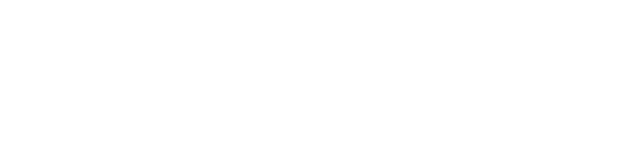
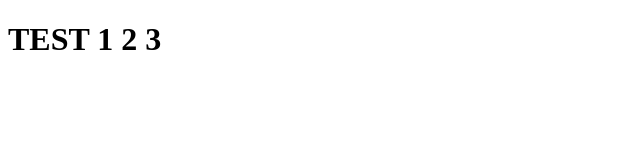
Before and after one commit to faishalyb/belajarGit, a plain HTML site: page index.html in a window 1280 px wide. Shown: the whole page, without its empty margins (0-640 px from the left). Drawn offline with Linux system fonts and the light colour scheme.

Commit message:
nambahin index.html

```diff
--- a/index.html
+++ b/index.html
@@ -2,9 +2,9 @@
 <html lang="en">
 <head>
     <meta charset="UTF-8">
-    <title>Title</title>
+    <title>Faishal Yusuf Baqir</title>
 </head>
 <body>
-
+<h1>TEST 1 2 3</h1>
 </body>
 </html>
```
